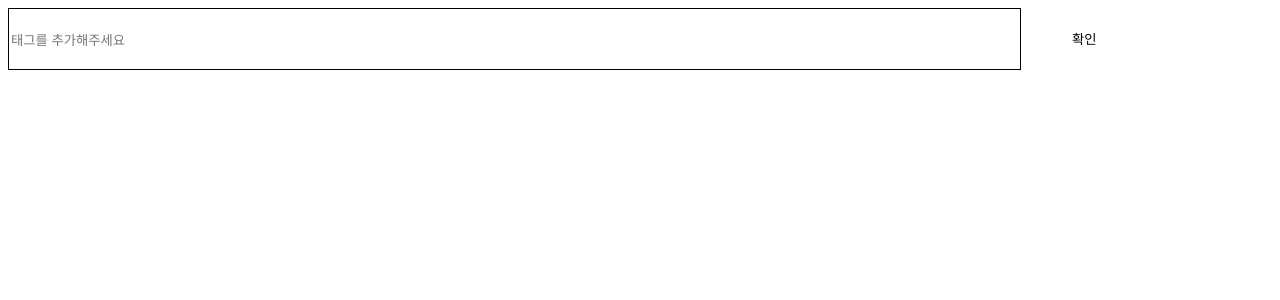
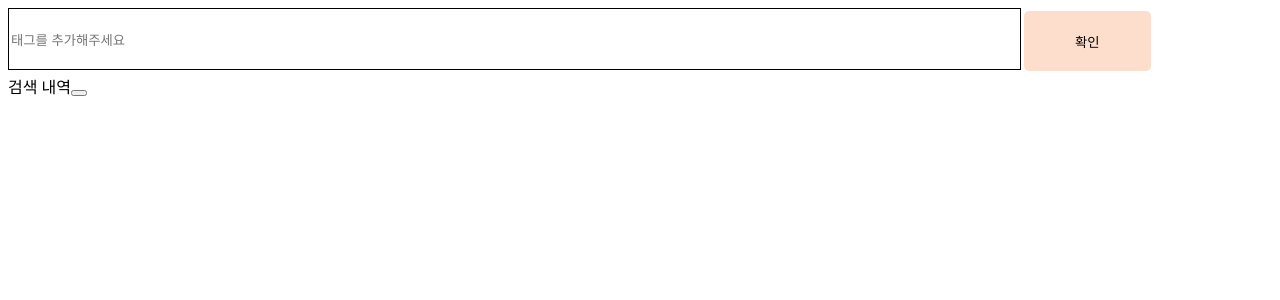
Before and after one commit to Dowap2/searchTag, a React (Create React App) app in the folder search-tag/: page / in a window 1280 px wide. Shown: the top 300 px of the page. Built offline with nearby package versions, Linux system fonts and the light colour scheme.

Commit message:
add history

```diff
--- /dev/null
+++ b/search-tag/src/components/AlreadySearchedTagComponent.tsx
@@ -0,0 +1,43 @@
+import React from "react";
+import { useSelector } from "react-redux";
+import styled from "styled-components";
+
+const Tag = styled.div`
+  margin: auto;
+  margin: 3px;
+  float: left;
+  border-radius: 5px;
+  background: rgba(245, 93, 0, 0.2);
+`;
+const TagBox = styled.div`
+  margin: 5px;
+`;
+const TagName = styled.div`
+  font-size: 14px;
+  margin: auto;
+  float: left;
+`;
+
+export function AlreadySearchedTagComponent(props: any) {
+  const searchedItem = useSelector(
+    (state: any) => state.tagState.state.searched
+  );
+  const tag = useSelector((state: any) => state.tagState.state.tag);
+  const searchedArray: Array<any> = [];
+  for (let index = 0; index < searchedItem.length; index++) {
+    searchedArray[index] = (
+      <Tag onClick={e => props.tag(tag.concat(searchedItem[index]))}>
+        <TagBox>
+          <TagName>{searchedItem[index]}</TagName>
+        </TagBox>
+      </Tag>
+    );
+  }
+  return (
+    <div>
+      검색 내역
+      {searchedArray}
+      <button onClick={e => console.log(searchedItem)}></button>
+    </div>
+  );
+}
--- a/search-tag/src/components/App.tsx
+++ b/search-tag/src/components/App.tsx
@@ -1,10 +1,12 @@
 import React from "react";
 import { InputTagContainer } from "../containers/InputTagContainer";
+import { AlreadySearchedTagContainer } from "../containers/AlreadySearchedTagContainer";
 
 function App() {
   return (
     <div className="App">
       <InputTagContainer />
+      <AlreadySearchedTagContainer />
     </div>
   );
 }
--- a/search-tag/src/components/InputTag.tsx
+++ b/search-tag/src/components/InputTag.tsx
@@ -23,62 +23,74 @@ const Input = styled.input`
   background: none;
 `;
 const Tag = styled.div`
-  height: 30px;
-  border: 1px solid #000000;
+  margin: auto;
+  margin: 3px;
   float: left;
-  border-radius: 20px;
+  border-radius: 5px;
+  background: rgba(245, 93, 0, 0.2);
 `;
-const TagBox = styled.div``;
+const TagBox = styled.div`
+  margin: 5px;
+`;
 const TagName = styled.div`
-  margin: 10px;
-  text-align: center;
-  line-height: 20px;
+  font-size: 14px;
+  margin: auto;
   float: left;
 `;
 const Xbutton = styled.button`
   width: 10px;
   height: 10px;
-  margin: 10px;
-  text-align: center;
   border: 0;
   background: none;
 `;
 const ConfirmButton = styled.button`
-  margin: auto;
+  margin: 3px;
   margin-right: 0;
   width: 10%;
   height: 60px;
-  background: none;
+  background: rgba(245, 93, 0, 0.2);
   border: 0;
+  border-radius: 5px;
 `;
 
 export function InputTag(props: any) {
   const state = useSelector((state: any) => state.tagState.state);
   const tagArray: Array<any> = [];
+
   function enterFunc() {
     props.value(state.value.trim());
     const str: string = state.value.replace(/ /gi, "_");
     props.tag(state.tag.concat([str]));
     props.value("");
   }
+
   function deleteButtonClick(index: number) {
     const tagArrayCopy: Array<string> = state.tag;
     tagArrayCopy.splice(index, 1);
     props.tag(tagArrayCopy);
   }
+
+  function confirmButtonClick() {
+    props.searched(state.searched.concat(state.tag));
+    props.tag([]);
+    props.value("");
+  }
+
   for (let index = 0; index < state.tag.length; index++) {
     if (state.tag[index] !== "" && state.tag[index] !== " ")
       tagArray[index] = (
         <Tag>
-          <TagName>{state.tag[index]}</TagName>
-          <Xbutton onClick={e => deleteButtonClick(index)}>x</Xbutton>
+          <TagBox>
+            <TagName>{state.tag[index]}</TagName>
+            <Xbutton onClick={e => deleteButtonClick(index)}>x</Xbutton>
+          </TagBox>
         </Tag>
       );
   }
   return (
     <div>
       <InputBox>
-        <TagBox>{tagArray}</TagBox>
+        <div>{tagArray}</div>
         <Input
           placeholder="태그를 추가해주세요"
           value={state.value}
@@ -90,7 +102,7 @@ export function InputTag(props: any) {
           }}
         />
       </InputBox>
-      <ConfirmButton>확인</ConfirmButton>
+      <ConfirmButton onClick={e => confirmButtonClick()}>확인</ConfirmButton>
     </div>
   );
 }
--- /dev/null
+++ b/search-tag/src/containers/AlreadySearchedTagContainer.jsx
@@ -0,0 +1,25 @@
+import React from "react";
+import { AlreadySearchedTagComponent } from "../components/AlreadySearchedTagComponent";
+import { connect } from "react-redux";
+import * as tagActions from "../store/modules/tagState";
+
+export function AlreadySearchedTagContainer(props) {
+  return (
+    <div>
+      <AlreadySearchedTagComponent tag={props.tag} />
+    </div>
+  );
+}
+
+const mapStateToProps = state => {
+  return state;
+};
+
+const mapDisPatchToProps = dispatch => ({
+  tag: tagName => dispatch(tagActions.ChangeTag(tagName))
+});
+
+AlreadySearchedTagContainer = connect(
+  mapStateToProps,
+  mapDisPatchToProps
+)(AlreadySearchedTagContainer);
--- a/search-tag/src/containers/InputTagContainer.jsx
+++ b/search-tag/src/containers/InputTagContainer.jsx
@@ -6,7 +6,7 @@ import * as tagActions from "../store/modules/tagState";
 export function InputTagContainer(props) {
   return (
     <div>
-      <InputTag tag={props.tag} value={props.value} />
+      <InputTag tag={props.tag} value={props.value} searched={props.searched} />
     </div>
   );
 }
@@ -17,7 +17,8 @@ const mapStateToProps = state => {
 
 const mapDisPatchToProps = dispatch => ({
   tag: tagName => dispatch(tagActions.ChangeTag(tagName)),
-  value: tagName => dispatch(tagActions.ChangeValue(tagName))
+  value: tagName => dispatch(tagActions.ChangeValue(tagName)),
+  searched: tagList => dispatch(tagActions.ChangeSearched(tagList))
 });
 
 InputTagContainer = connect(
--- a/search-tag/src/store/modules/tagState.jsx
+++ b/search-tag/src/store/modules/tagState.jsx
@@ -2,14 +2,17 @@ import { createAction } from "redux-actions";
 
 const TAG = "tag";
 const VALUE = "value";
+const SEARCHED = "searched";
 
 export const ChangeTag = createAction(TAG);
 export const ChangeValue = createAction(VALUE);
+export const ChangeSearched = createAction(SEARCHED);
 
 const initialState = {
   state: {
     tag: [],
-    value: null
+    value: null,
+    searched: []
   }
 };
 
@@ -21,6 +24,10 @@ export default function reducer(state = initialState, action) {
       };
     case VALUE:
       return { state: Object.assign(state.state, { value: action.payload }) };
+    case SEARCHED:
+      return {
+        state: Object.assign(state.state, { searched: action.payload })
+      };
     default:
       return state;
   }
```
Also changed, not shown: 1 other file (tests, documents, lock files or other folders).
